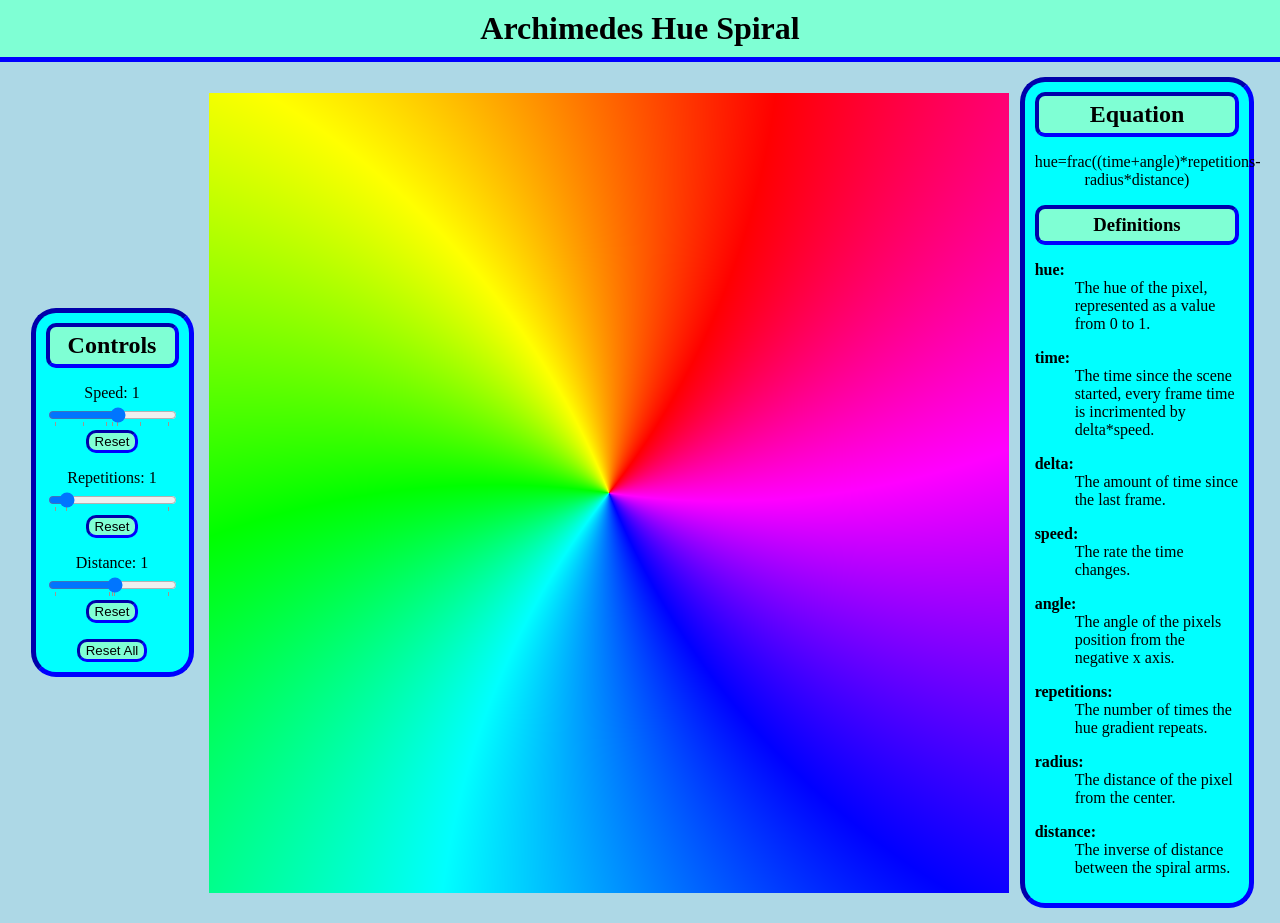
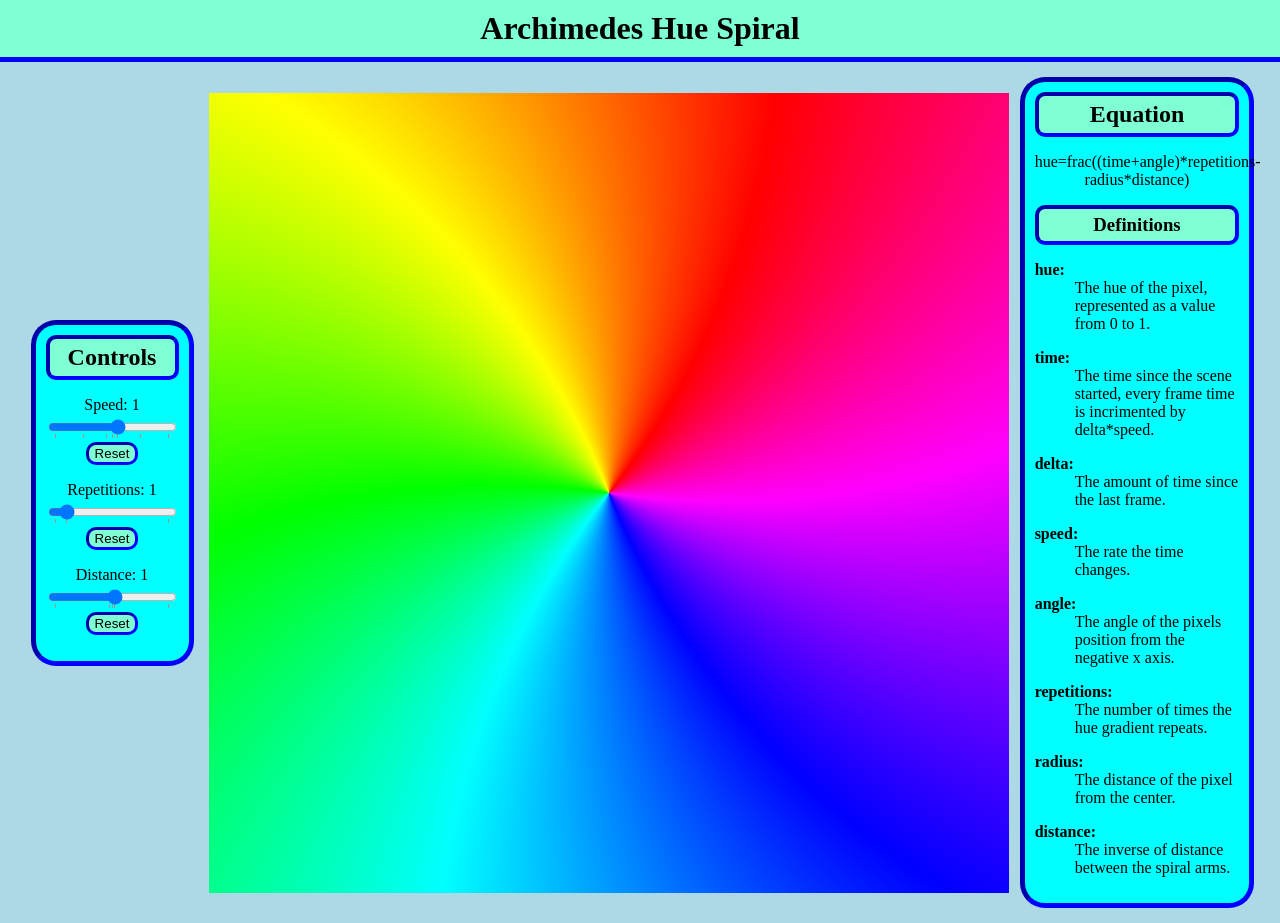
Before and after one commit to TomCP20/Archimedes-Hue-Spiral, a React (Vite) app: page / in a window 1280 px wide. Built offline with nearby package versions, Linux system fonts and the light colour scheme; the HTML template or start-up script is replaced by a standard one.

Commit message:
removed reset all button

```diff
--- a/src/components/Controls.tsx
+++ b/src/components/Controls.tsx
@@ -15,7 +15,6 @@ export default function Controls(props: Readonly<ControlsProps>) {
       <Slider name={"speed"} min={-10} max={10} step={0.01} ticks={[-10, -5, -1, 0, 1, 5, 10]} settings={settings} />
       <Slider name={"repetitions"} min={0} max={10} step={1} ticks={[0, 1, 10]} settings={settings} />
       <Slider name={"distance"} min={-20} max={20} step={0.01} ticks={[-20, -1, 0, 1, 20]} settings={settings} />
-      <button onClick={() => { settings.current = { speed: 1, repetitions: 1, distance: 1 } }}>Reset All</button>
     </div>
   );
 }
```
